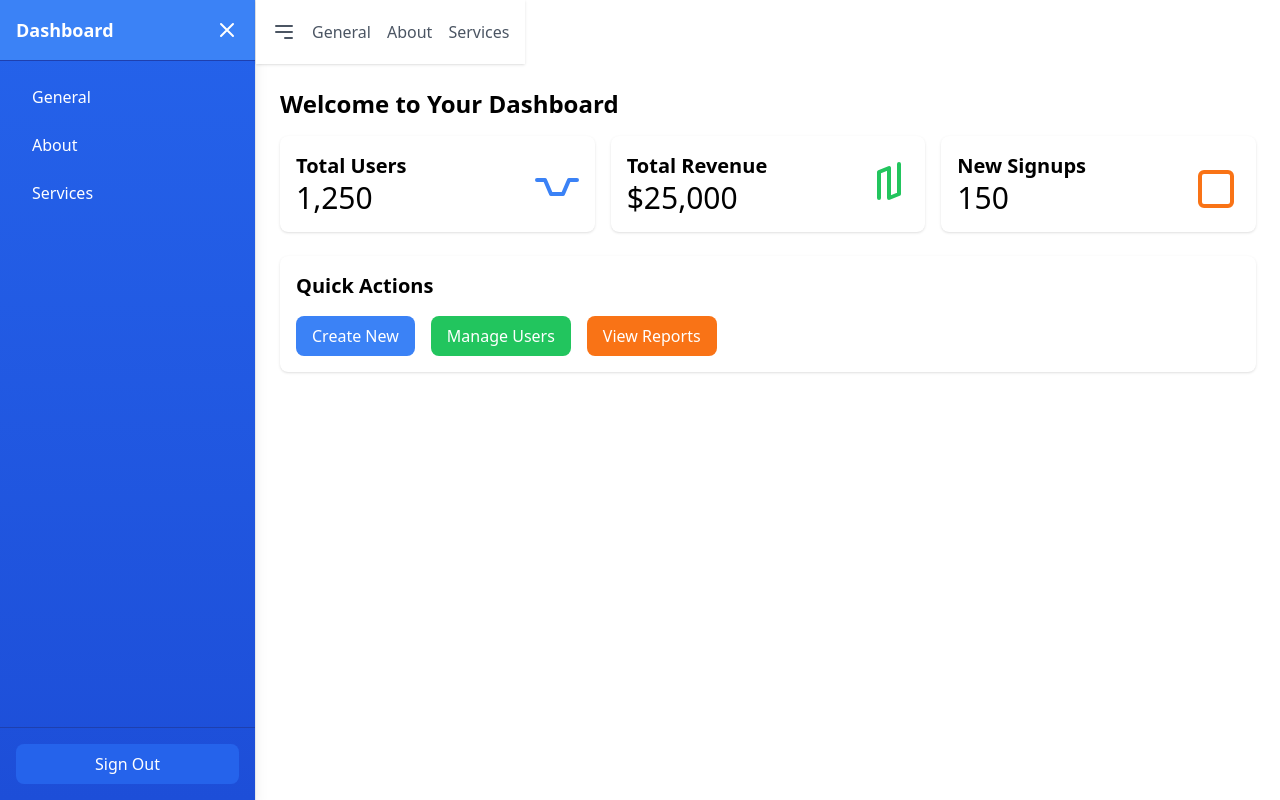
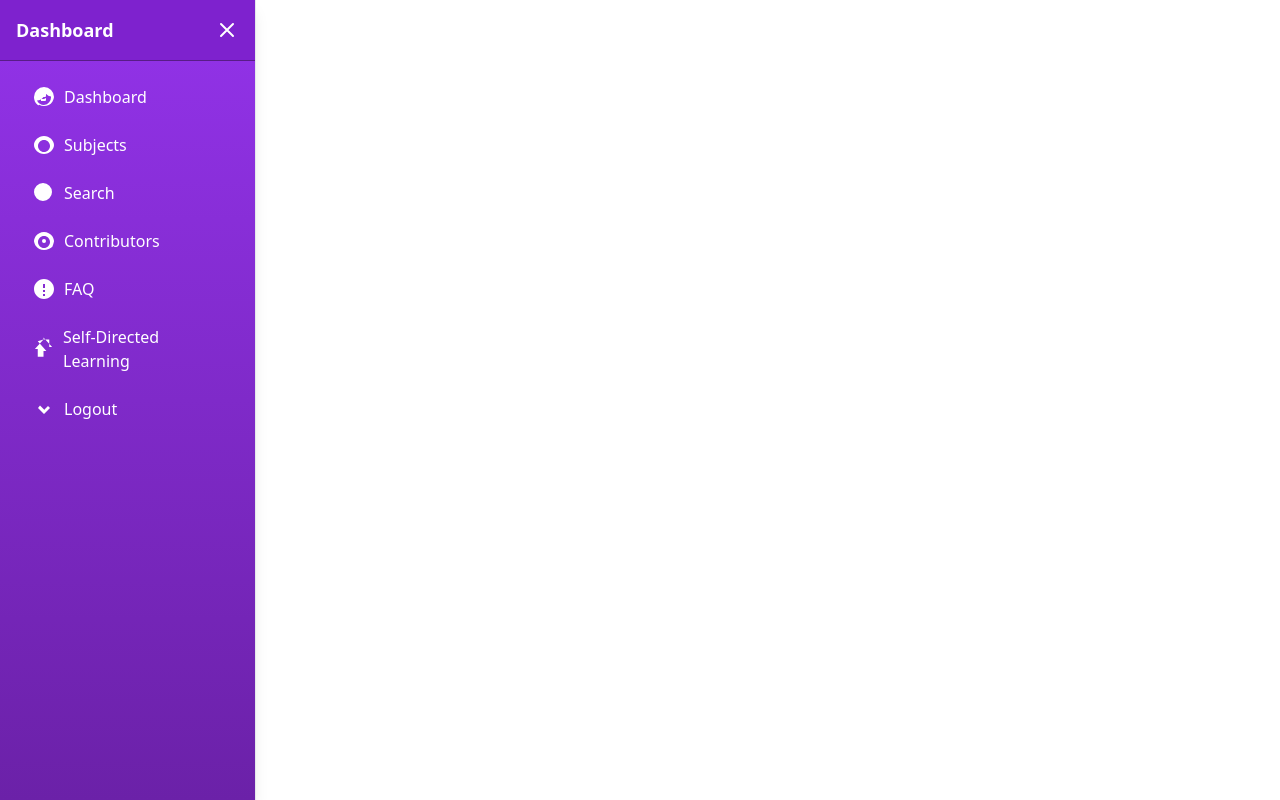
Before and after one commit to Soso-Mabulu/Share2teach-Frontend, a Vue app: page /user-dashboard in a window 1280 px wide. Built offline with nearby package versions, Linux system fonts and the light colour scheme; what vue3-google-oauth2 would draw is missing.

Commit message:
Refactor PublicUserView component and update sidebar styling

```diff
--- a/src/components/SideBar.vue
+++ b/src/components/SideBar.vue
@@ -10,16 +10,18 @@ const toggleSidebar = () => {
 </script>
 
 <template>
-  <div class="flex">
+  <div class="min-h-screen flex">
     <!-- Sidebar -->
-    <div v-bind:class="{'hidden': !isSidebarVisible, 'flex': isSidebarVisible}" class="flex-col w-64 h-screen border-r bg-gradient-to-b from-blue-600 to-blue-700 shadow-lg transition-transform duration-300">
+    <div :class="{'flex': isSidebarVisible, 'w-16': !isSidebarVisible, 'w-64': isSidebarVisible}"
+         class="flex-col h-screen border-r bg-gradient-to-b from-blue-600 to-blue-700 shadow-lg transition-all duration-300">
       <!-- Sidebar Header -->
       <div class="flex items-center justify-between p-4 border-b border-blue-800 bg-blue-500">
-        <span class="text-lg font-semibold text-white">Dashboard</span>
+        <span v-if="isSidebarVisible" class="text-lg font-semibold text-white">Dashboard</span>
         <!-- Toggle Sidebar Button -->
         <button @click="toggleSidebar" class="text-white hover:text-gray-200 transition duration-150 ease-in-out">
           <svg xmlns="http://www.w3.org/2000/svg" class="h-6 w-6" fill="none" viewBox="0 0 24 24" stroke="currentColor">
-            <path stroke-linecap="round" stroke-linejoin="round" stroke-width="2" d="M6 18L18 6M6 6l12 12" />
+            <path v-if="isSidebarVisible" stroke-linecap="round" stroke-linejoin="round" stroke-width="2" d="M6 18L18 6M6 6l12 12" />
+            <path v-else stroke-linecap="round" stroke-linejoin="round" stroke-width="2" d="M4 6h16M4 12h16M4 18h16" />
           </svg>
         </button>
       </div>
@@ -28,131 +30,77 @@ const toggleSidebar = () => {
       <div class="p-4 flex-grow">
         <ul class="space-y-2">
           <li>
-            <RouterLink to="/publicuser" class="flex items-center text-white hover:text-gray-200 hover:bg-blue-700 transition duration-150 ease-in-out px-4 py-2 rounded-lg">
-              <span>General</span>
+            <RouterLink to="/dashboard" class="flex items-center text-white hover:text-gray-200 hover:bg-blue-700 transition duration-150 ease-in-out px-4 py-2 rounded-lg">
+              <svg xmlns="http://www.w3.org/2000/svg" class="h-6 w-6" fill="currentColor" viewBox="0 0 24 24">
+                <path d="M12 2a10 10 0 00-10 10 9.96 9.96 0 003.52 7.85c.17.14.37.26.58.37l.26.1.26-.1c.21-.11.41-.23.58-.37A9.96 9.96 0 0022 12 10 10 0 0012 2zm0 18a7.991 7.991 0 01-7-4.5A8.007 8.007 0 0012 4a8.007 8.007 0 007 7.5A7.991 7.991 0 0112 20zm0-14h-2v4H9v2h4a1 1 0 001-1V6zm0 8H9v2h4a1 1 0 001-1v-2z"/>
+              </svg>
+              <span v-if="isSidebarVisible" class="ml-2">Dashboard</span>
             </RouterLink>
           </li>
           <li>
-            <RouterLink to="/about" class="flex items-center text-white hover:text-gray-200 hover:bg-blue-700 transition duration-150 ease-in-out px-4 py-2 rounded-lg">
-              <span>About</span>
+            <RouterLink to="/subjects" class="flex items-center text-white hover:text-gray-200 hover:bg-blue-700 transition duration-150 ease-in-out px-4 py-2 rounded-lg">
+              <svg xmlns="http://www.w3.org/2000/svg" class="h-6 w-6" fill="currentColor" viewBox="0 0 24 24">
+                <path d="M12 3C6.48 3 2 7.48 2 12s4.48 9 10 9 10-4.48 10-9-4.48-9-10-9zm0 16c-3.31 0-6-2.69-6-6s2.69-6 6-6 6 2.69 6 6-2.69 6-6 6z"/>
+              </svg>
+              <span v-if="isSidebarVisible" class="ml-2">Subjects</span>
             </RouterLink>
           </li>
           <li>
-            <RouterLink to="/services" class="flex items-center text-white hover:text-gray-200 hover:bg-blue-700 transition duration-150 ease-in-out px-4 py-2 rounded-lg">
-              <span>Services</span>
+            <RouterLink to="/search" class="flex items-center text-white hover:text-gray-200 hover:bg-blue-700 transition duration-150 ease-in-out px-4 py-2 rounded-lg">
+              <svg xmlns="http://www.w3.org/2000/svg" class="h-6 w-6" fill="currentColor" viewBox="0 0 24 24">
+                <path d="M11 2a9 9 0 100 18 9 9 0 000-18zm0 16a7 7 0 100-14 7 7 0 000 14z"/>
+                <path d="M19 19l-4-4"/>
+              </svg>
+              <span v-if="isSidebarVisible" class="ml-2">Search</span>
+            </RouterLink>
+          </li>
+          <li>
+            <RouterLink to="/contributors" class="flex items-center text-white hover:text-gray-200 hover:bg-blue-700 transition duration-150 ease-in-out px-4 py-2 rounded-lg">
+              <svg xmlns="http://www.w3.org/2000/svg" class="h-6 w-6" fill="currentColor" viewBox="0 0 24 24">
+                <path d="M12 3C8.69 3 5.55 4.56 3.65 7.35 2.48 9.16 2 11.54 2 12s.48 2.84 1.65 4.65C5.55 19.44 8.69 21 12 21s6.45-1.56 8.35-3.35C21.52 14.84 22 12.46 22 12s-.48-2.84-1.65-4.65C18.45 4.56 15.31 3 12 3zM12 19c-3.31 0-6-2.69-6-6s2.69-6 6-6 6 2.69 6 6-2.69 6-6 6z"/>
+                <circle cx="12" cy="12" r="2"/>
+              </svg>
+              <span v-if="isSidebarVisible" class="ml-2">Contributors</span>
+            </RouterLink>
+          </li>
+          <li>
+            <RouterLink to="/faq" class="flex items-center text-white hover:text-gray-200 hover:bg-blue-700 transition duration-150 ease-in-out px-4 py-2 rounded-lg">
+              <svg xmlns="http://www.w3.org/2000/svg" class="h-6 w-6" fill="currentColor" viewBox="0 0 24 24">
+                <path d="M12 2C6.48 2 2 6.48 2 12s4.48 10 10 10 10-4.48 10-10S17.52 2 12 2zm1 17h-2v-2h2v2zm0-4h-2v-2h2v2zm0-4h-2V7h2v2z"/>
+              </svg>
+              <span v-if="isSidebarVisible" class="ml-2">FAQ</span>
+            </RouterLink>
+          </li>
+          <li>
+            <RouterLink to="/self-directed-learning" class="flex items-center text-white hover:text-gray-200 hover:bg-blue-700 transition duration-150 ease-in-out px-4 py-2 rounded-lg">
+              <svg xmlns="http://www.w3.org/2000/svg" class="h-6 w-6" fill="currentColor" viewBox="0 0 24 24">
+                <path d="M12 2L3 12h3v8h6v-6h3l-9-10zm0 0h6v8h3l-9-10z"/>
+              </svg>
+              <span v-if="isSidebarVisible" class="ml-2">Self-Directed Learning</span>
+            </RouterLink>
+          </li>
+          <li>
+            <RouterLink to="/logout" class="flex items-center text-white hover:text-gray-200 hover:bg-blue-700 transition duration-150 ease-in-out px-4 py-2 rounded-lg">
+              <svg xmlns="http://www.w3.org/2000/svg" class="h-6 w-6" fill="currentColor" viewBox="0 0 24 24">
+                <path d="M10 9v6l5-3-5-3zm6 11H6V4h10v2H8v12h8v2zm3-13h2v8h-2z"/>
+              </svg>
+              <span v-if="isSidebarVisible" class="ml-2">Logout</span>
             </RouterLink>
           </li>
         </ul>
       </div>
-
-      <!-- Sidebar Footer -->
-      <div class="mt-auto p-4 border-t border-blue-800">
-        <form action="#">
-          <button type="submit" class="w-full bg-blue-600 text-white hover:bg-blue-700 transition duration-150 ease-in-out px-4 py-2 rounded-lg">
-            Sign Out
-          </button>
-        </form>
-      </div>
     </div>
 
     <!-- Main Content -->
-    <div class="flex-grow">
-      <div class="flex">
-        <nav class="flex h-16 items-center bg-white shadow">
-          <div class="flex items-center">
-            <button @click="toggleSidebar" class="p-4 text-gray-600 hover:bg-gray-100 rounded-md">
-              <svg xmlns="http://www.w3.org/2000/svg" class="h-6 w-6" fill="none" viewBox="0 0 24 24" stroke="currentColor">
-                <path stroke-linecap="round" stroke-linejoin="round" stroke-width="2" d="M4 6h16M4 12h16m-7 6h7" />
-              </svg>
-            </button>
-          </div>
-          <div class="ml-auto mr-4">
-            <ul class="flex space-x-4">
-              <li>
-                <RouterLink to="/publicuser" class="text-gray-600 hover:text-blue-700">
-                  General
-                </RouterLink>
-              </li>
-              <li>
-                <RouterLink to="/about" class="text-gray-600 hover:text-blue-700">
-                  About
-                </RouterLink>
-              </li>
-              <li>
-                <RouterLink to="/services" class="text-gray-600 hover:text-blue-700">
-                  Services
-                </RouterLink>
-              </li>
-            </ul>
-          </div>
-        </nav>
-      </div>
-
-      <!-- Dashboard Content -->
-      <div class="p-6">
-        <h1 class="text-2xl font-bold mb-4">Welcome to Your Dashboard</h1>
-        <div class="grid grid-cols-3 gap-4">
-          <!-- Card 1: User Stats -->
-          <div class="bg-white shadow rounded-lg p-4 flex items-center justify-between">
-            <div>
-              <h2 class="text-xl font-semibold">Total Users</h2>
-              <p class="text-3xl">1,250</p>
-            </div>
-            <svg xmlns="http://www.w3.org/2000/svg" class="h-12 w-12 text-blue-500" fill="none" viewBox="0 0 24 24" stroke="currentColor">
-              <path stroke-linecap="round" stroke-linejoin="round" stroke-width="2" d="M3 10h4l3 7h6l3-7h4" />
-            </svg>
-          </div>
-
-          <!-- Card 2: Revenue -->
-          <div class="bg-white shadow rounded-lg p-4 flex items-center justify-between">
-            <div>
-              <h2 class="text-xl font-semibold">Total Revenue</h2>
-              <p class="text-3xl">$25,000</p>
-            </div>
-            <svg xmlns="http://www.w3.org/2000/svg" class="h-12 w-12 text-green-500" fill="none" viewBox="0 0 24 24" stroke="currentColor">
-              <path stroke-linecap="round" stroke-linejoin="round" stroke-width="2" d="M9 19V6l5-2v15l5-2v-15" />
-            </svg>
-          </div>
-
-          <!-- Card 3: New Signups -->
-          <div class="bg-white shadow rounded-lg p-4 flex items-center justify-between">
-            <div>
-              <h2 class="text-xl font-semibold">New Signups</h2>
-              <p class="text-3xl">150</p>
-            </div>
-            <svg xmlns="http://www.w3.org/2000/svg" class="h-12 w-12 text-orange-500" fill="none" viewBox="0 0 24 24" stroke="currentColor">
-              <path stroke-linecap="round" stroke-linejoin="round" stroke-width="2" d="M20 21V8c0-1.1-.9-2-2-2H6c-1.1 0-2 .9-2 2v13c0 1.1.9 2 2 2h12c1.1 0 2-.9 2-2z" />
-            </svg>
-          </div>
-        </div>
-
-        <!-- Quick Actions -->
-        <div class="mt-6 bg-white shadow rounded-lg p-4">
-          <h2 class="text-xl font-semibold mb-4">Quick Actions</h2>
-          <div class="flex space-x-4">
-            <RouterLink to="/create" class="bg-blue-500 text-white rounded-lg px-4 py-2 hover:bg-blue-600 transition">Create New</RouterLink>
-            <RouterLink to="/manage" class="bg-green-500 text-white rounded-lg px-4 py-2 hover:bg-green-600 transition">Manage Users</RouterLink>
-            <RouterLink to="/reports" class="bg-orange-500 text-white rounded-lg px-4 py-2 hover:bg-orange-600 transition">View Reports</RouterLink>
-          </div>
-        </div>
-      </div>
+    <div class="flex-grow p-4">
+      <slot />
     </div>
   </div>
 </template>
 
 <style scoped>
-/* Additional styling to match the hero section */
-.bg-blue-600 {
-  background-color: #2563eb; /* Customize if needed */
+/* Optional: Add styles to enhance the appearance of the sidebar */
+.sidebar {
+  background-color: #1e3a8a; /* Example color */
 }
-
-.bg-blue-500 {
-  background-color: #3b82f6; /* Customize if needed */
-}
-
-.bg-blue-700 {
-  background-color: #1d4ed8; /* Customize if needed */
-}
-
-/* Add any additional styles here */
 </style>
--- a/src/views/PublicUserView.vue
+++ b/src/views/PublicUserView.vue
@@ -1,13 +1,115 @@
 <script setup>
-import Sidebar from '@/components/Sidebar.vue' // Adjust the import path as necessary
+import { ref } from 'vue'
+import { RouterLink } from 'vue-router'
+
+const isSidebarVisible = ref(true)
+
+const toggleSidebar = () => {
+  isSidebarVisible.value = !isSidebarVisible.value
+}
 </script>
 
 <template>
-  <div class="min-h-screen flex flex-col">
-    <Sidebar />
+  <div class="min-h-screen flex">
+    <!-- Sidebar -->
+    <div :class="{'flex': isSidebarVisible, 'w-16': !isSidebarVisible, 'w-64': isSidebarVisible}"
+         class="flex-col h-screen border-r bg-gradient-to-b from-purple-600 to-purple-800 shadow-lg transition-all duration-300">
+      <!-- Sidebar Header -->
+      <div class="flex items-center justify-between p-4 border-b border-purple-900 bg-purple-700">
+        <span v-if="isSidebarVisible" class="text-lg font-semibold text-white">Dashboard</span>
+        <!-- Toggle Sidebar Button -->
+        <button @click="toggleSidebar" class="text-white hover:text-gray-200 transition duration-150 ease-in-out">
+          <svg xmlns="http://www.w3.org/2000/svg" class="h-6 w-6" fill="none" viewBox="0 0 24 24" stroke="currentColor">
+            <path v-if="isSidebarVisible" stroke-linecap="round" stroke-linejoin="round" stroke-width="2" d="M6 18L18 6M6 6l12 12" />
+            <path v-else stroke-linecap="round" stroke-linejoin="round" stroke-width="2" d="M4 6h16M4 12h16M4 18h16" />
+          </svg>
+        </button>
+      </div>
+
+      <!-- Sidebar Links -->
+      <div class="p-4 flex-grow">
+        <ul class="space-y-2">
+          <li>
+            <RouterLink to="/dashboard" class="flex items-center text-white hover:text-gray-200 hover:bg-purple-600 transition duration-150 ease-in-out px-4 py-2 rounded-lg">
+              <svg xmlns="http://www.w3.org/2000/svg" class="h-6 w-6" fill="currentColor" viewBox="0 0 24 24">
+                <path d="M12 2a10 10 0 00-10 10 9.96 9.96 0 003.52 7.85c.17.14.37.26.58.37l.26.1.26-.1c.21-.11.41-.23.58-.37A9.96 9.96 0 0022 12 10 10 0 0012 2zm0 18a7.991 7.991 0 01-7-4.5A8.007 8.007 0 0012 4a8.007 8.007 0 007 7.5A7.991 7.991 0 0112 20zm0-14h-2v4H9v2h4a1 1 0 001-1V6zm0 8H9v2h4a1 1 0 001-1v-2z"/>
+              </svg>
+              <span :class="{'hidden': !isSidebarVisible, 'ml-2': isSidebarVisible}">Dashboard</span>
+            </RouterLink>
+          </li>
+          <li>
+            <RouterLink to="/subjects" class="flex items-center text-white hover:text-gray-200 hover:bg-purple-600 transition duration-150 ease-in-out px-4 py-2 rounded-lg">
+              <svg xmlns="http://www.w3.org/2000/svg" class="h-6 w-6" fill="currentColor" viewBox="0 0 24 24">
+                <path d="M12 3C6.48 3 2 7.48 2 12s4.48 9 10 9 10-4.48 10-9-4.48-9-10-9zm0 16c-3.31 0-6-2.69-6-6s2.69-6 6-6 6 2.69 6 6-2.69 6-6 6z"/>
+              </svg>
+              <span :class="{'hidden': !isSidebarVisible, 'ml-2': isSidebarVisible}">Subjects</span>
+            </RouterLink>
+          </li>
+          <li>
+            <RouterLink to="/search" class="flex items-center text-white hover:text-gray-200 hover:bg-purple-600 transition duration-150 ease-in-out px-4 py-2 rounded-lg">
+              <svg xmlns="http://www.w3.org/2000/svg" class="h-6 w-6" fill="currentColor" viewBox="0 0 24 24">
+                <path d="M11 2a9 9 0 100 18 9 9 0 000-18zm0 16a7 7 0 100-14 7 7 0 000 14z"/>
+                <path d="M19 19l-4-4"/>
+              </svg>
+              <span :class="{'hidden': !isSidebarVisible, 'ml-2': isSidebarVisible}">Search</span>
+            </RouterLink>
+          </li>
+          <li>
+            <RouterLink to="/contributors" class="flex items-center text-white hover:text-gray-200 hover:bg-purple-600 transition duration-150 ease-in-out px-4 py-2 rounded-lg">
+              <svg xmlns="http://www.w3.org/2000/svg" class="h-6 w-6" fill="currentColor" viewBox="0 0 24 24">
+                <path d="M12 3C8.69 3 5.55 4.56 3.65 7.35 2.48 9.16 2 11.54 2 12s.48 2.84 1.65 4.65C5.55 19.44 8.69 21 12 21s6.45-1.56 8.35-3.35C21.52 14.84 22 12.46 22 12s-.48-2.84-1.65-4.65C18.45 4.56 15.31 3 12 3zM12 19c-3.31 0-6-2.69-6-6s2.69-6 6-6 6 2.69 6 6-2.69 6-6 6z"/>
+                <circle cx="12" cy="12" r="2"/>
+              </svg>
+              <span :class="{'hidden': !isSidebarVisible, 'ml-2': isSidebarVisible}">Contributors</span>
+            </RouterLink>
+          </li>
+          <li>
+            <RouterLink to="/faq" class="flex items-center text-white hover:text-gray-200 hover:bg-purple-600 transition duration-150 ease-in-out px-4 py-2 rounded-lg">
+              <svg xmlns="http://www.w3.org/2000/svg" class="h-6 w-6" fill="currentColor" viewBox="0 0 24 24">
+                <path d="M12 2C6.48 2 2 6.48 2 12s4.48 10 10 10 10-4.48 10-10S17.52 2 12 2zm1 17h-2v-2h2v2zm0-4h-2v-2h2v2zm0-4h-2V7h2v2z"/>
+              </svg>
+              <span :class="{'hidden': !isSidebarVisible, 'ml-2': isSidebarVisible}">FAQ</span>
+            </RouterLink>
+          </li>
+          <li>
+            <RouterLink to="/self-directed-learning" class="flex items-center text-white hover:text-gray-200 hover:bg-purple-600 transition duration-150 ease-in-out px-4 py-2 rounded-lg">
+              <svg xmlns="http://www.w3.org/2000/svg" class="h-6 w-6" fill="currentColor" viewBox="0 0 24 24">
+                <path d="M12 2L3 12h3v8h6v-6h3l-9-10zm0 0h6v8h3l-9-10z"/>
+              </svg>
+              <span :class="{'hidden': !isSidebarVisible, 'ml-2': isSidebarVisible}">Self-Directed Learning</span>
+            </RouterLink>
+          </li>
+          <li>
+            <RouterLink to="/logout" class="flex items-center text-white hover:text-gray-200 hover:bg-purple-600 transition duration-150 ease-in-out px-4 py-2 rounded-lg">
+              <svg xmlns="http://www.w3.org/2000/svg" class="h-6 w-6" fill="currentColor" viewBox="0 0 24 24">
+                <path d="M12 3v9.586l-4-4L6 11l6 6 6-6-2-2-4 4V3z"/>
+              </svg>
+              <span :class="{'hidden': !isSidebarVisible, 'ml-2': isSidebarVisible}">Logout</span>
+            </RouterLink>
+          </li>
+        </ul>
+      </div>
+    </div>
+
+    <!-- Main Content -->
+    <div class="flex-grow p-4">
+      <slot></slot>
+    </div>
   </div>
 </template>
 
 <style scoped>
-/* Add any scoped styles if needed */
+.sidebar {
+  background: linear-gradient(to bottom, #5e4b8c, #2c2c54);
+  color: white;
+}
+
+.sidebar a {
+  transition: background-color 0.3s, color 0.3s;
+}
+
+.sidebar a:hover {
+  background-color: #7b5e8c;
+  color: white;
+}
 </style>
```
